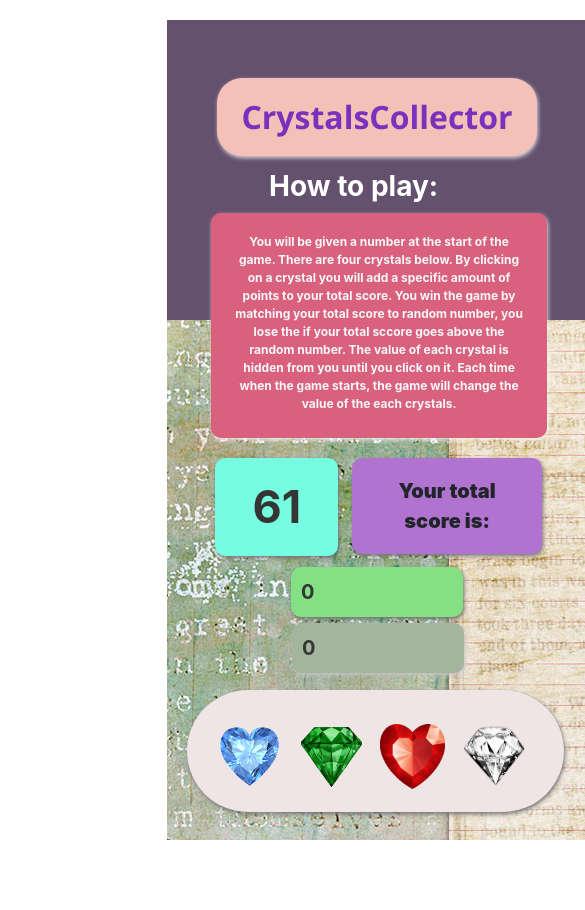
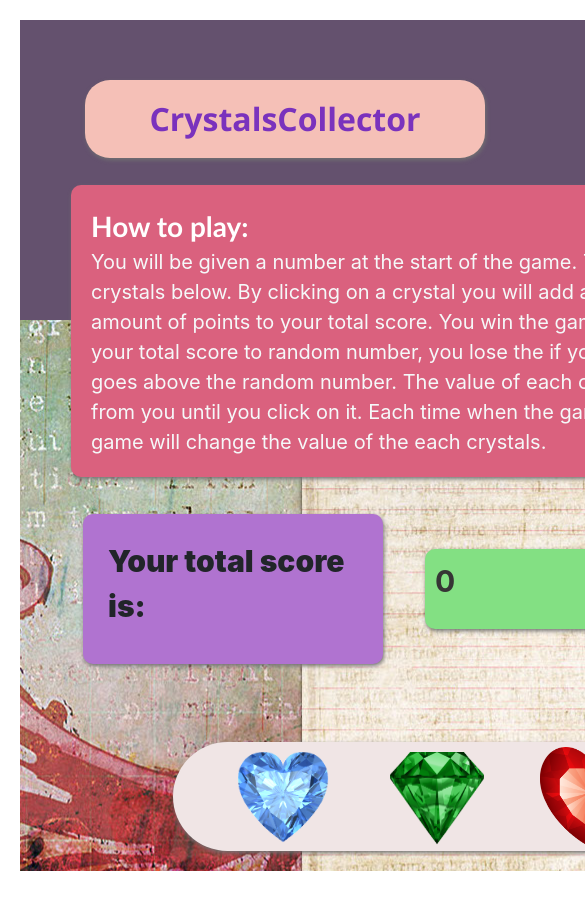
Before and after one commit to ebacerra/unit-4-game, a plain HTML site: page index.html in a window 390 px wide. Shown: the top 910 px of the page, 585 px wide, since content can reach past the window. Drawn offline with nearby package versions, Linux system fonts and the light colour scheme.

Commit message:
responsive update

```diff
--- a/assets/css/style.css
+++ b/assets/css/style.css
@@ -1,12 +1,11 @@
 body {
   width: 980px;
-  align-content: center;
+  align-self: auto;
   margin: 20px;
 }
 .content {
   width: 980px;
   height: 822px;
-  margin: 0 auto;
 }
 .head-container {
   width: 980px;
@@ -14,39 +13,30 @@ body {
   background-color: #64516e;
   align-content: center;
   position: relative;
+  left: 15px;
 }
 .container2 {
   width: 980px;
-  height: 520px;
+  height: 870px;
   background-image: url("../images/Patterns.jpg");
 }
 .titleBox {
   position: relative;
   left: 50px;
-  top: 58px;
+  top: -47px;
 }
 h3 {
   position: relative;
-  left: 102px;
-  top: 64px;
+
+  top: 5px;
   padding: left;
   color: #ffffff;
+  font-family: "Trebuchet MS";
 }
 .descripBox {
   position: relative;
-  left: 27px;
-  top: 65px;
-  height: 250px;
-  text-align: center;
-  position: relative;
-  padding: 20px;
-  background-color: rgb(218, 97, 126);
-  font-size: 20px;
-  font-weight: bold;
-  color: rgb(245, 248, 249);
-  border-radius: 10px;
-  width: 745px;
-  box-shadow: 1px 2px 4px rgba(247, 247, 247, 0.801);
+  top: -130px;
+  left: 16px;
 }
 
 h2 {
@@ -61,37 +51,29 @@ h2 {
   color: rgb(122, 50, 189);
   font-family: "Segoe UI", Tahoma, Geneva, Verdana, sans-serif;
   border-radius: 25px;
-  box-shadow: 1px 2px 4px rgba(247, 247, 247, 0.801);
+  box-shadow: 1px 2px 4px rgba(113, 113, 113, 0.99);
 }
-/* p {
-
-} */
-
+.how-to-play {
+  height: 296px;
+  position: relative;
+  left: 50px;
+  top: -5px;
+  background-color: rgb(218, 97, 126);
+  font-size: 20px;
+  color: rgb(245, 248, 249);
+  border-radius: 10px;
+  width: 739px;
+  box-shadow: 1px 2px 4px rgba(113, 113, 113, 0.99);
+}
 .score {
   position: relative;
-  display: flex;
-  bottom: 360px;
-  width: 600px;
-  height: 150px;
-}
-
-#random {
-  position: relative;
-  left: 60px;
-  width: 150px;
-  height: 150px;
-  background-color: rgb(118, 252, 225);
-  color: rgb(54, 53, 53);
-  font-size: 50px;
-  font-weight: bolder;
-  border-radius: 10px;
-  padding: 35px;
-  box-shadow: 1px 2px 4px rgba(113, 113, 113, 0.99);
+  bottom: 253px;
 }
 #matchingTotal {
   position: relative;
-  left: 100px;
-  width: 50%;
+  left: 78px;
+  top: 155px;
+  width: 300px;
   height: 150px;
   background-color: #b073d0;
   font-size: 30px;
@@ -101,20 +83,13 @@ h2 {
   box-shadow: 1px 2px 4px rgba(113, 113, 113, 0.99);
 }
 
-.score1 {
-  position: relative;
-  display: flex;
-  bottom: 500px;
-  width: 380px;
-  height: 150px;
-  left: 680px;
-}
 #wintotal {
   position: relative;
   color: rgb(54, 53, 53);
   font-size: 30px;
   font-weight: bold;
-  top: -14px;
+  left: 120px;
+  top: 190px;
   width: 235px;
   height: 80px;
   background-color: rgb(131, 224, 131);
@@ -126,7 +101,8 @@ h2 {
   color: rgb(54, 53, 53);
   bottom: 200px;
   position: absolute;
-  top: 87px;
+  left: 685px;
+  top: 191px;
   width: 235px;
   height: 80px;
   background-color: rgb(163, 181, 156);
@@ -135,9 +111,9 @@ h2 {
   font-weight: bold;
   border-radius: 10px;
   padding: 10px;
-  box-shadow: 1px 2px 4px rgba(196, 196, 196, 0.99);
+  box-shadow: 1px 2px 4px rgba(113, 113, 113, 0.99);
 }
-/* #random2 {
+#random2 {
   position: relative;
   display: flex;
   left: 830px;
@@ -149,14 +125,30 @@ h2 {
   font-size: 40px;
   font-weight: bolder;
   border-radius: 10px;
-} */
+}
+
+#random {
+  position: relative;
+  text-align: center;
+  left: 100px;
+  top: 35px;
+  width: 175px;
+  height: 175px;
+  background-color: rgb(118, 252, 225);
+  color: rgb(54, 53, 53);
+  font-size: 80px;
+  font-weight: bolder;
+  border-radius: 10px;
+  padding: 20px 5px;
+  box-shadow: 1px 2px 4px rgba(113, 113, 113, 0.99);
+}
 
 .button {
   display: inline-flex;
   margin-left: 37px;
   position: relative;
   bottom: -4px;
-  left: 14px;
+  left: 2px;
   background: none;
   border: none;
 }
@@ -165,192 +157,82 @@ h2 {
   height: 109px;
   background-color: #f0e5e5;
   position: relative;
-  left: 152px;
-  bottom: 440px;
+  left: 168px;
+  bottom: 20px;
   border-radius: 145px;
   box-shadow: 1px 2px 4px rgba(113, 113, 113, 0.99);
 }
 
-@media screen and (min-width: 980px) {
+@media screen and (max-width: 980px) {
   .content {
+    align-content: auto;
+    width: 100%;
+    height: 60%;
+  }
+
+  .descripBox {
+    float: left;
     width: 100%;
   }
+  .how-to-play {
+    width: 70%;
+    height: 90%;
+    float: left;
+    padding: 20px;
+  }
+  .random-row2 {
+    width: 20%;
+    left: -28px;
+  }
   .head-container {
+    align-self: auto;
+  }
+
+  .score {
     width: 100%;
   }
-  .container2 {
+  /* .score-1 {
     width: 100%;
-  }
+  } */
 }
 
-/* .score {
+/* @media screen and (max-width: 660px) {
+  .content {
+    float: left;
+    width: 100%;
+    height: 980px;
+  }
+  .head-container {
+    align-self: auto;
+  }
+  .how-to-play {
     width: 70%;
-    height: 20%;
+    height: 80%;
     float: left;
-  } */
-
-@media screen and (max-width: 660px) {
-  .content {
+  }
+  .random-row2 {
+    width: 30%;
+    float: left;
+    top: 20px;
+  }
+  .score {
+    float: left;
     width: 70%;
   }
-  .head-container {
+  .score-1 {
+    float: left;
+    width: 30%;
+  }
+  .multibuts {
+    float: left;
     width: 70%;
   }
-  .container2 {
-    width: 70%;
-    float: left;
-  }
-  .descripBox {
-    width: 80%;
-    height: 94%;
-    font-size: 15px;
-  }
-  .score {
-    width: 50%;
-    height: 40%;
-    bottom: 333px;
-  }
-  #random {
-    font-size: 45px;
-    width: 30%;
-    height: 25%;
-    padding: 10px;
-  }
-  #matchingTotal {
-    font-size: 20px;
-    width: 60%;
-    height: 25%;
-    padding: 10px;
-  }
-  .score1 {
-    float: left;
-    font-size: 15px;
-    height: 50%;
-    width: 70%;
-    left: 30px;
-    /* top: 30px; */
-    bottom: 556px;
-  }
-  #wintotal {
-    font-size: 20px;
-    width: 25%;
-    height: 15%;
-    padding: 10px;
-    left: 80px;
-    top: -10px;
-  }
-  #lose {
-    font-size: 20px;
-    width: 25%;
-    height: 15%;
-    padding: 10px;
-    left: 216px;
-    top: -10px;
-  }
-  .multibuts {
-    width: 53%;
-    height: 13%;
-    left: 56px;
-    top: -467px;
-  }
-  .button {
-    position: relative;
-    top: -389px;
-    bottom: 292%;
-    left: 18px;
-    margin-left: 0px;
-  }
-  img {
-    height: 65px;
-    width: 65px;
-  }
-}
-@media screen and (max-width: 480px) {
-  .content {
+} */
+
+/* @media screen and (max-width: 480px) {
+  .random-row2 {
+    float: center;
     width: 70%;
     height: 70%;
-    margin: 0 auto;
   }
-  .head-container {
-    width: 70%;
-  }
-  h2 {
-    width: 320px;
-    font-size: xx-large;
-  }
-  .descripBox {
-    width: 70%;
-    height: 75%;
-    font-size: 12px;
-    left: 44px;
-  }
-  .container2 {
-    width: 70%;
-  }
-  .titleBox {
-    width: 50%;
-    font-size: 25px;
-  }
-  .score {
-    width: 60%;
-    height: 60%;
-    bottom: 315px;
-  }
-  #random {
-    font-size: 45px;
-    width: 30%;
-    height: 25%;
-    padding: 15px;
-    top: -67px;
-    left: 48px;
-    text-align: center;
-  }
-  #matchingTotal {
-    font-size: 20px;
-    width: 46%;
-    /* height: 76%; */
-    padding: 18px;
-    top: -67px;
-    left: 62px;
-    text-align: center;
-  }
-
-  .score1 {
-    width: 50%;
-    height: 50%;
-    float: left;
-    font-size: 15px;
-  }
-  #wintotal {
-    font-size: 20px;
-    width: 50%;
-    height: 15%;
-    padding: 10px;
-    left: 94px;
-    top: 185px;
-  }
-  #lose {
-    font-size: 20px;
-    width: 50%;
-    height: 100%;
-    padding: 10px;
-    left: 95px;
-    top: 241px;
-  }
-  .multibuts {
-    width: 55%;
-    top: -248px;
-    left: 20px;
-    height: 27%;
-  }
-  .button {
-    position: relative;
-    top: -17px;
-    bottom: 292%;
-    left: 24px;
-  }
-  img {
-    height: 65px;
-    width: 65px;
-  }
-}
+} */
--- a/index.html
+++ b/index.html
@@ -5,6 +5,12 @@
     <meta http-equiv="X-UA-Compatible" content="IE=edge" />
     <title>CrystalsCollector</title>
     <meta name="viewport" content="width=device-width, initial-scale=1" />
+    <link
+      rel="stylesheet"
+      href="https://stackpath.bootstrapcdn.com/bootstrap/4.1.3/css/bootstrap.min.css"
+      integrity="sha384-MCw98/SFnGE8fJT3GXwEOngsV7Zt27NXFoaoApmYm81iuXoPkFOJwJ8ERdknLPMO"
+      crossorigin="anonymous"
+    />
     <link
       rel="stylesheet"
       href="https://stackpath.bootstrapcdn.com/bootstrap/4.1.3/css/bootstrap.min.css"
@@ -21,15 +27,15 @@
   </head>
 
   <body>
-    <div class="content max-auto">
-      <div class="head-container max-auto">
-        <div class="titleBox max-auto">
-          <h2>
-            <strong>CrystalsCollector</strong>
-          </h2>
+    <div class="content container2 max-auto">
+      <div class="row head-container max-auto">
+        <div class="col-lg-12 titleBox max-auto">
+          <h2><strong>CrystalsCollector</strong></h2>
         </div>
+      </div>
+      <div class="row descripBox max-auto">
+        <div class="col-md-8 how-to-play">
           <h3><strong>How to play:</strong></h3>
-        <div class="descripBox max-auto">
           You will be given a number at the start of the game. There are four
           crystals below. By clicking on a crystal you will add a specific
           amount of points to your total score. You win the game by matching
@@ -38,28 +44,24 @@
           you until you click on it. Each time when the game starts, the game
           will change the value of the each crystals.
         </div>
+        <div class="col-md-4 random-row2">
+          <div id="random"><strong></strong></div>
         </div>
-
-      <div class="container2"></div>
-
-      <div class="score">
-        <div id="random">
-          <strong></strong>
       </div>
-        <div id="matchingTotal">
+      <div class="row score">
+        <div class="col-lg-6" id="matchingTotal">
           <strong>Your total score is:</strong>
         </div>
-      </div>
-      <div class="score1">
-        <div id="wintotal">
+        <div class="col-lg-3 score-1" id="wintotal">
           <strong>Wins:</strong>
         </div>
-        <div id="lose">
+        <div class="col-lg-3 score-1" id="lose">
           <strong>Losses:</strong>
         </div>
       </div>
 
-      <div class="multibuts">
+      <div class="row multibuts">
+        <div class="col-lg-12 ">
           <button class="button" value="2">
             <img
               src="../unit-4-game/assets/images/sapphire_PNG22.png"
@@ -94,12 +96,14 @@
           </button>
         </div>
       </div>
+    </div>
 
     <script
       src="https://code.jquery.com/jquery-3.3.1.min.js"
       integrity="sha256-FgpCb/KJQlLNfOu91ta32o/NMZxltwRo8QtmkMRdAu8="
       crossorigin="anonymous"
     ></script>
+
     <script
       src="https://cdnjs.cloudflare.com/ajax/libs/popper.js/1.14.3/umd/popper.min.js"
       integrity="sha384-ZMP7rVo3mIykV+2+9J3UJ46jBk0WLaUAdn689aCwoqbBJiSnjAK/l8WvCWPIPm49"
```
Lines whose indentation alone changed are shown as unchanged.
